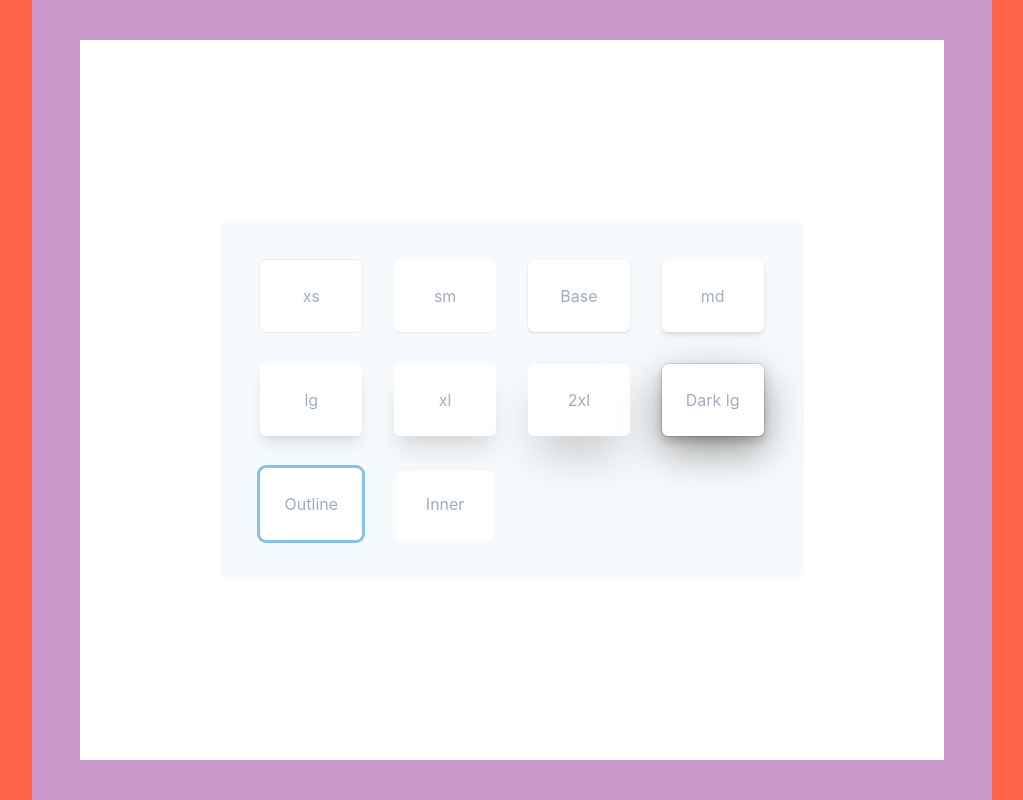
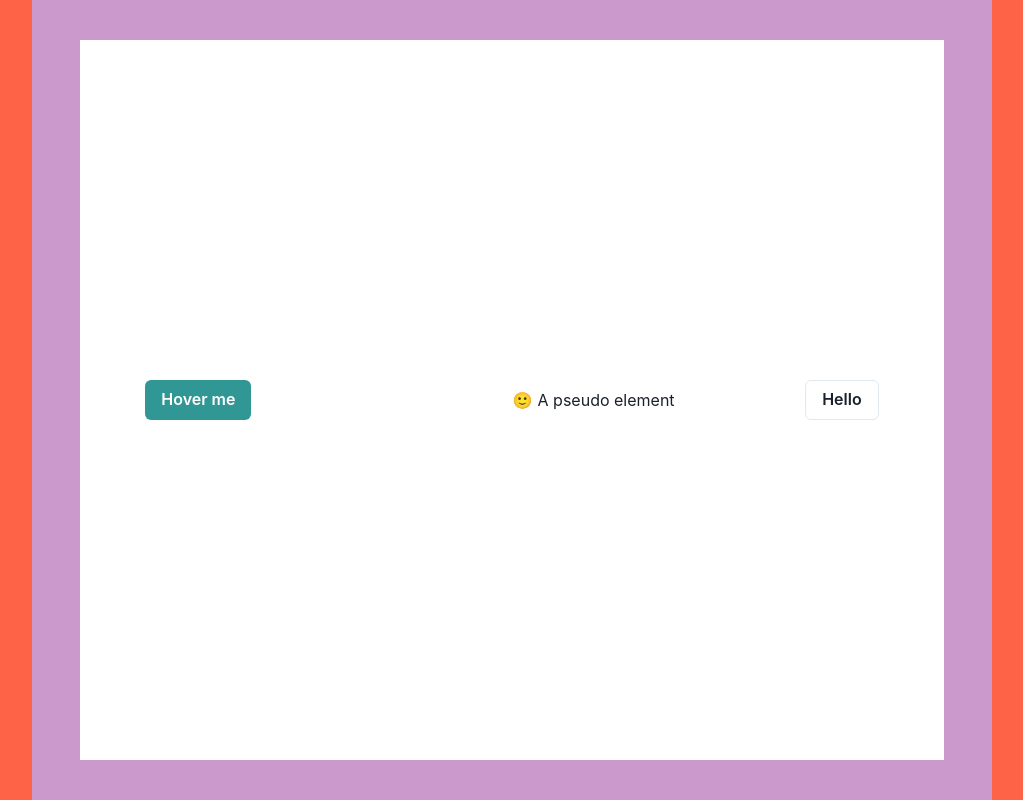
Before and after one commit to Liriali4/Chakra_UI, a React (Create React App) app: page / in a window 1280 px wide. Shown: the whole page, without its empty margins (128-1151 px from the left). Built offline with nearby package versions, Linux system fonts and the light colour scheme.

Commit message:
testando o hover

```diff
--- a/src/App.js
+++ b/src/App.js
@@ -29,46 +29,35 @@ function App() {
             w="90%"
             h="90%"
           >
-            <SimpleGrid
-              bg='gray.50'
-              columns={{ sm: 2, md: 4 }}
-              spacing='8'
-              p='10'
-              textAlign='center'
-              rounded='lg'
-              color='gray.400'
-            >
-              <Box boxShadow='xs' p='6' rounded='md' bg='white'>
-                xs
-              </Box>
-              <Box boxShadow='sm' p='6' rounded='md' bg='white'>
-                sm
-              </Box>
-              <Box boxShadow='base' p='6' rounded='md' bg='white'>
-                Base
-              </Box>
-              <Box boxShadow='md' p='6' rounded='md' bg='white'>
-                md
-              </Box>
-              <Box boxShadow='lg' p='6' rounded='md' bg='white'>
-                lg
-              </Box>
-              <Box boxShadow='xl' p='6' rounded='md' bg='white'>
-                xl
-              </Box>
-              <Box boxShadow='2xl' p='6' rounded='md' bg='white'>
-                2xl
-              </Box>
-              <Box boxShadow='dark-lg' p='6' rounded='md' bg='white'>
-                Dark lg
-              </Box>
-              <Box boxShadow='outline' p='6' rounded='md' bg='white'>
-                Outline
-              </Box>
-              <Box boxShadow='inner' p='6' rounded='md' bg='white'>
-                Inner
-              </Box>
-            </SimpleGrid>
+            <Button
+  colorScheme="teal"
+  _hover={{
+    background: "white",
+    color: "teal.500",
+  }}
+>
+  Hover me
+</Button>
+
+<Box
+  role="group"
+>
+  <Box
+    _hover={{ fontWeight: 'semibold' }}
+    _groupHover={{ color: 'tomato' }}
+  >
+  </Box>
+</Box>
+
+<Box
+  _before={{ content: '"🙂"', display: 'inline-block', mr: '5px' }}
+>
+  A pseudo element
+</Box>
+
+<Button as='a' target='_blank' variant='outline' href='https://chakra-ui.com'>
+  Hello
+</Button>
           </Flex>
         </Box>
       </Box>
```
